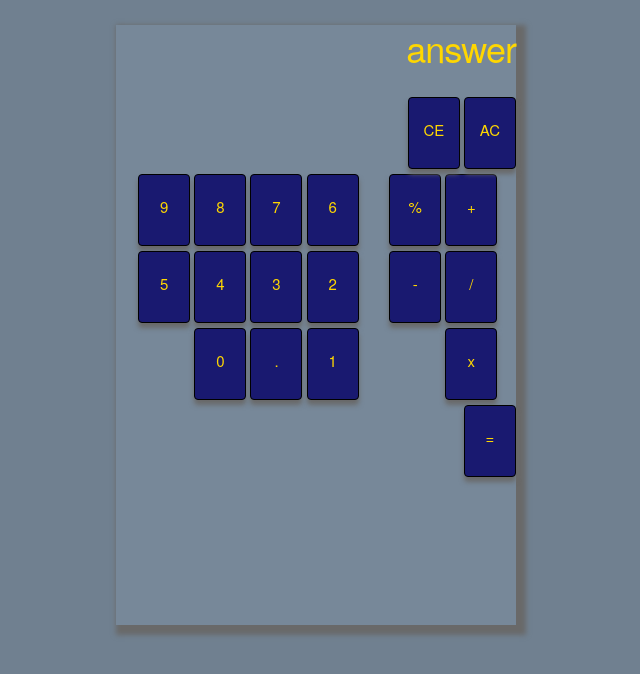
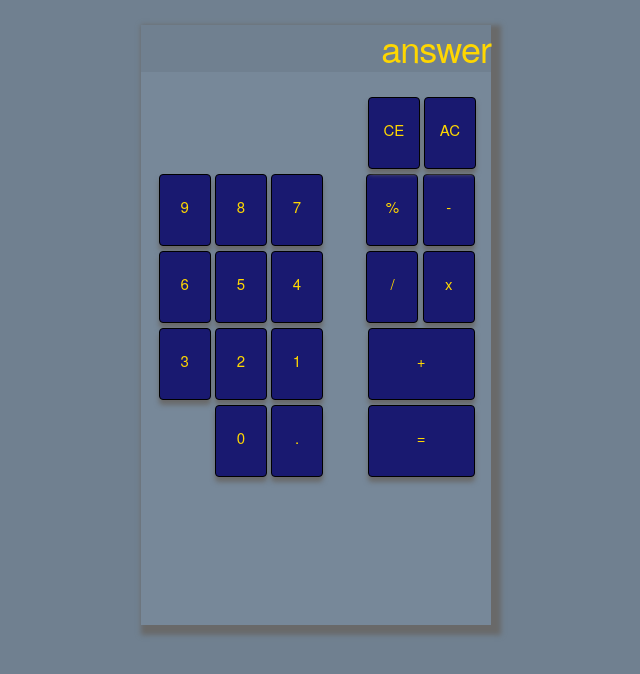
Before and after one commit to anna-marie-vos/js-calculator, a plain HTML site: page index.html in a window 1280 px wide. Shown: the whole page, without its empty margins (324-964 px from the left). Drawn offline with nearby package versions, Linux system fonts and the light colour scheme.

Commit message:
css experiments

```diff
--- a/index.html
+++ b/index.html
@@ -21,9 +21,9 @@
 <div class = "container">
   <!--buttons  -->
   <article  class = "row output">
-    <h4 class="" id="tracker">
+    <h4 class="bar" id="tracker">
     </h4>
-    <h3 class="" id ="answer">answer
+    <h3 class="bar" id ="answer">answer
     </h3>
   </article>
 
@@ -34,7 +34,7 @@
     </div>
   </article>
 
-   <article  class = "seven columns inputs">
+   <article  class = "six columns inputs">
      <div class="grid click" id ="nine">9</div>
      <div class="grid click" id ="eight">8</div>
      <div class="grid click" id ="seven">7</div>
@@ -43,19 +43,21 @@
      <div class="grid click" id ="four">4</div>
      <div class="grid click" id ="three">3</div>
      <div class="grid click" id ="two">2</div>
+     <div class="grid click" id="one">1</div>
      <div class="grid click" id="zero">0</div>
      <div class="grid click" id ="dot">.</div>
-     <div class="grid click" id="one">1</div>
    </article>
 
-   <article class = "four columns operators">
-     <div class="grid click" id ="percentage"> % </div>
-     <div class="grid click" id ="plus"> + </div>
-     <div class="grid click" id ="minus"> - </div>
-     <div class="grid click" id ="divide"> / </div>
-     <div class="grid click" id ="multiply"> x </div>
-   </article>
-   <div class="row grid click" id ="equal"> = </div>
+   <div class = "five columns">
+     <article class = " operators">
+       <div class="grid click" id ="percentage"> % </div>
+       <div class="grid click" id ="minus"> - </div>
+       <div class="grid click" id ="divide"> / </div>
+       <div class="grid click" id ="multiply"> x </div>
+       <div class="doubleGrid click" id ="plus"> + </div>
+     </article>
+     <div class="row doubleGrid click" id ="equal"> = </div>
+   </div>
 
   </div>
 </body>
--- a/style.css
+++ b/style.css
@@ -12,11 +12,17 @@ body{
 }
 
 .container{
-  width:400px;
+  width:350px;
   height:600px;
   background-color: #778899;
   margin-top: 10px;
   box-shadow: 5px 5px 5px 5px #696969;
+}
+.memory{
+  margin-right: 15px;
+}
+.bar{
+  background-color: #708090;
 }
 .grid{
   margin-top: 5px;
@@ -25,6 +31,17 @@ body{
   border-radius: 4px;
   height: 50px;
   width: 50px;
+  align-items: center;
+  padding-top: 20px;
+  border: 1px solid black;
+}
+.doubleGrid{
+  margin-top: 5px;
+  text-align: center;
+  display: inline-block;
+  border-radius: 4px;
+  height: 50px;
+  width: 105px;
   align-items: center;
   padding-top: 20px;
   border: 1px solid black;
```
